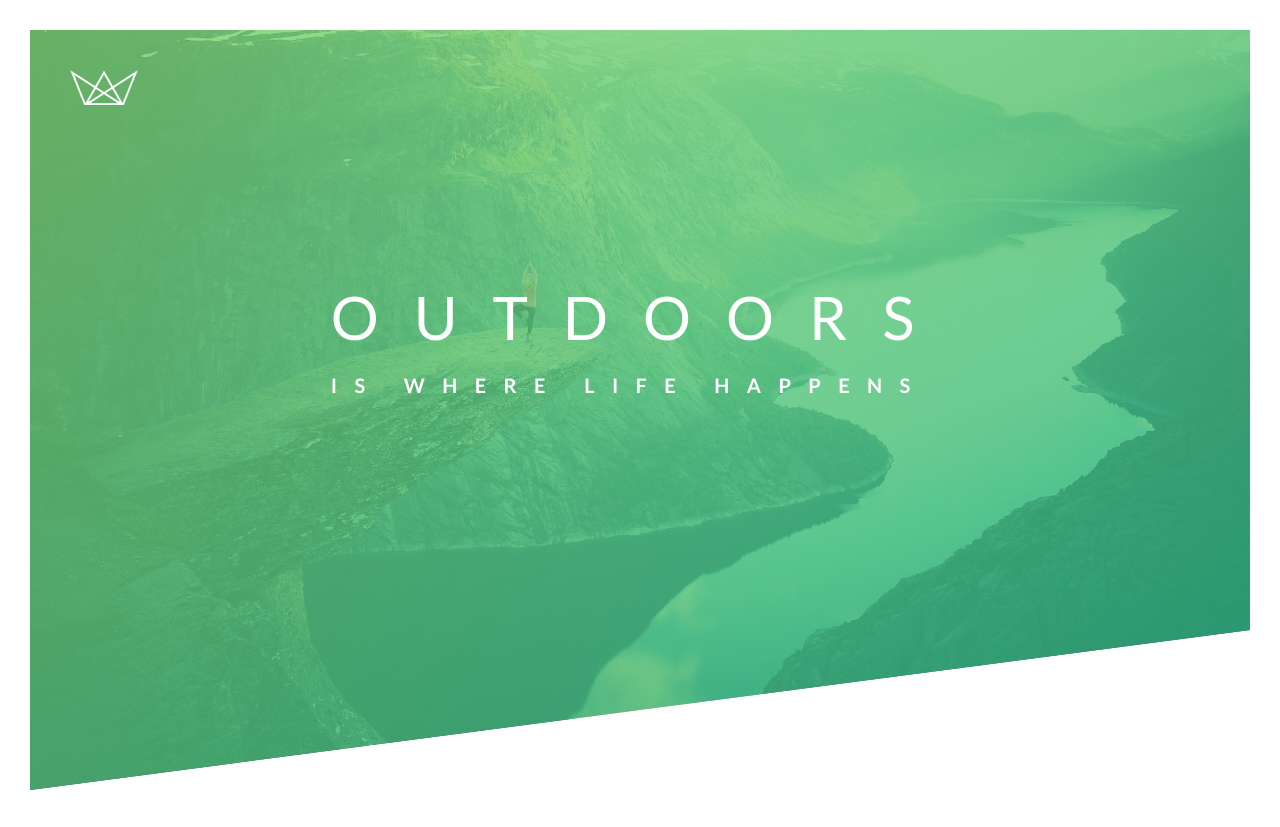
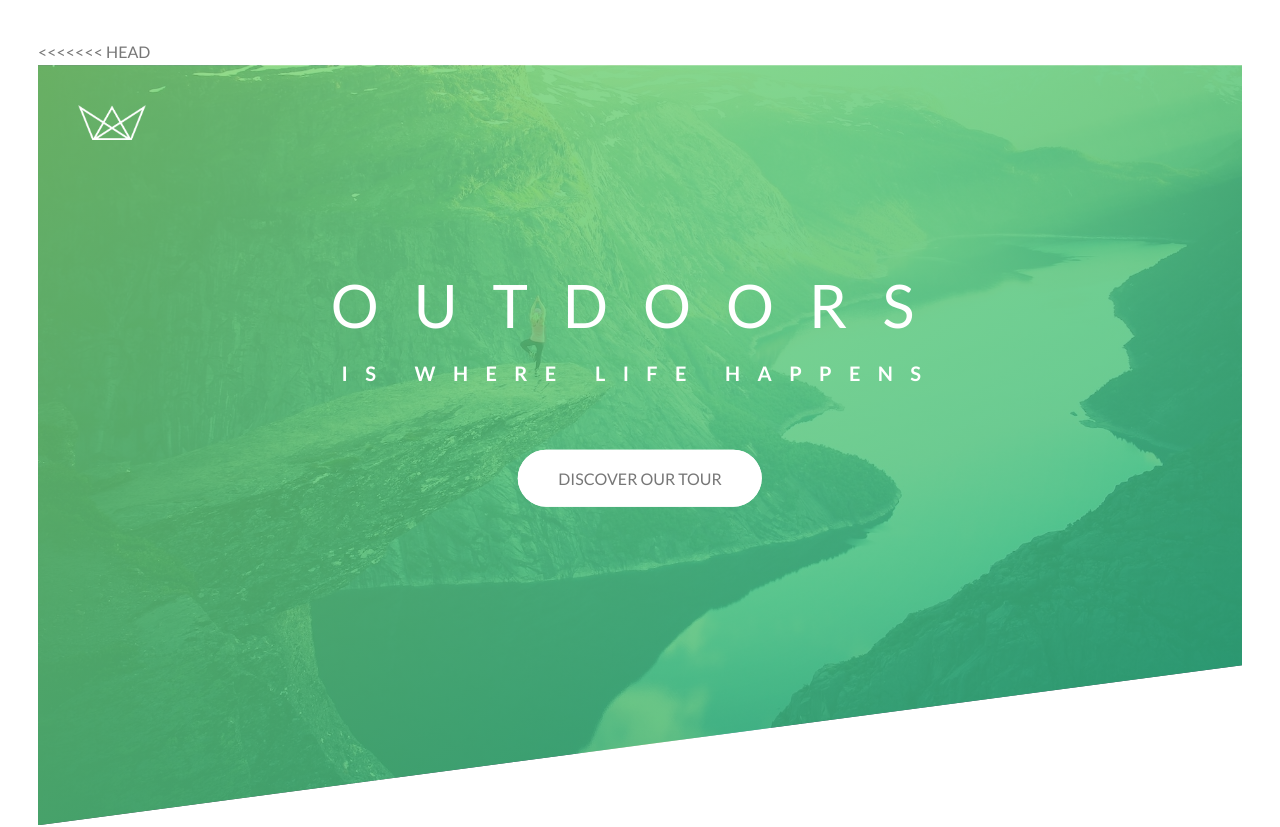
Before and after one commit to michaelbretagne/css_advanced, a plain HTML site: page index.html in a window 1280 px wide. Shown: the top 827 px of the page. Drawn offline with Linux system fonts and the light colour scheme.

Commit message:
Add animated button

```diff
--- a/css/style.css
+++ b/css/style.css
@@ -1,3 +1,185 @@
+<<<<<<< HEAD
+/*
+COLORS:
+
+Light green: #7ed56f
+Medium green: #55c57a
+Dark green: #28b485
+
+*/
+
+* {
+    margin: 0;
+    padding: 0;
+    box-sizing: border-box;
+}
+
+body {
+    font-family: "Lato", sans-serif;
+    font-weight: 400;
+    font-size: 16px;
+    line-height: 1.7;
+    color: #777;
+    padding: 30px;
+}
+
+.header {
+    height: 95vh;
+    background-image: linear-gradient(
+        to right bottom,
+        rgba(126, 213, 111, 0.8),
+        rgba(40, 180, 131, 0.8)),
+        url(../img/hero.jpg);
+    background-size: cover;
+    clip-path: polygon(0 0, 100% 0, 100% 75vh, 0 100%);
+    position: relative;
+}
+
+.logo-box {
+    position: absolute;
+    top: 40px;
+    left: 40px;
+}
+
+.logo {
+    height: 35px;
+}
+
+.text-box {
+    position: absolute;
+    top: 40%;
+    left: 50%;
+    transform: translate(-50%, -50%);
+    text-align: center;
+}
+
+.heading-primary {
+    color: #fff;
+    text-transform: uppercase;
+    backface-visibility: hidden;
+    margin-bottom: 60px;
+}
+
+.heading-primary-main {
+    display: block;
+    font-size: 60px;
+    font-weight: 400;
+    letter-spacing: 35px;
+
+    animation-name: moveInLeft;
+    animation-duration: 1s;
+    animation-timing-function: ease-out;
+}
+
+.heading-primary-sub {
+    display: block;
+    font-size: 20px;
+    font-weight: 700;
+    letter-spacing: 17.4px;
+
+    animation-name: moveInRight;
+    animation-duration: 1s;
+    animation-timing-function: ease-out;
+}
+
+@keyframes moveInLeft {
+    0% {
+        opacity: 0;
+        transform: translateX(-100px);
+    }
+
+    80% {
+        transform: translateX(10px);
+    }
+
+    100% {
+        opacity: 1;
+        transform: translate(0);
+    }
+}
+
+@keyframes moveInRight {
+    0% {
+        opacity: 0;
+        transform: translateX(100px);
+    }
+
+    80% {
+        transform: translateX(-10px);
+    }
+
+    100% {
+        opacity: 1;
+        transform: translate(0);
+    }
+}
+
+@keyframes moveInButton {
+    0% {
+        opacity: 0;
+        transform: translateY(30px);
+    }
+
+    100% {
+        opacity: 1;
+        transform: translate(0);
+    }
+}
+
+.btn:link,
+.btn:visited {
+    text-transform: uppercase;
+    text-decoration: none;
+    padding: 15px 40px;
+    display: inline-block;
+    border-radius: 100px;
+    transition: all .2s;
+    position: relative;
+}
+
+.btn:hover {
+    transform: translateY(-3px);
+    box-shadow: 0 10px 20px rgba(0,0,0,.2);
+}
+
+.btn:active {
+    transform: translateY(-1px);
+    box-shadow: 0 5px 10px rgba(0,0,0,.2);
+}
+
+.btn-white {
+    background-color: #fff;
+    color: #777;
+}
+
+.btn::after {
+    content: "";
+    display: inline-block;
+    height: 100%;
+    width: 100%;
+    border-radius: 100px;
+    position: absolute;
+    top: 0;
+    left: 0;
+    z-index: -1;
+    transition: all .4s;
+}
+
+.btn-white::after {
+    background-color: #fff;
+}
+
+.btn:hover::after {
+    transform: scaleX(1.4) scaleY(1.6);
+    opacity: 0;
+}
+
+.btn-animated {
+    animation: moveInButton .5s ease-out .75s;
+    animation-fill-mode: backwards;
+}
+||||||| merged common ancestors
+=======
 /*
 COLORS:
 
@@ -69,3 +251,5 @@ body {
     font-weight: 700;
     letter-spacing: 17.4px;
 }
+
+>>>>>>> a42f102ffd7fd2318e22b24e39287333c559c2ce
--- a/index.html
+++ b/index.html
@@ -1,3 +1,41 @@
+<<<<<<< HEAD
+<!DOCTYPE html>
+<html lang="en">
+
+<head>
+    <meta charset="UTF-8">
+    <meta name="viewport" content="width=device-width, initial-scale=1.0">
+
+    <link href="https://fonts.googleapis.com/css?family=Lato:100,300,400,700,900" rel="stylesheet">
+
+    <link rel="stylesheet" href="css/icon-font.css">
+    <link rel="stylesheet" href="css/style.css">
+    <link rel="shortcut icon" type="image/png" href="img/favicon.png">
+
+    <title>Natours | Exciting tours for adventurous people</title>
+</head>
+
+<body>
+    <header class="header">
+        <div class="logo-box">
+            <img class="logo" src="img/logo-white.png" , alt="Logo">
+        </div>
+        <div class="text-box">
+            <h1 class="heading-primary">
+                <span class="heading-primary-main">Outdoors</span>
+                <span class="heading-primary-sub">is where life happens</span>
+            </h1>
+            <a href="#" class="btn btn-white btn-animated {
+                ">Discover our tour</a>
+        </div>
+
+    </header>
+
+</body>
+
+</html>
+||||||| merged common ancestors
+=======
 <!DOCTYPE html>
 <html lang="en">
 
@@ -31,3 +69,4 @@
 </body>
 
 </html>
+>>>>>>> a42f102ffd7fd2318e22b24e39287333c559c2ce
```
